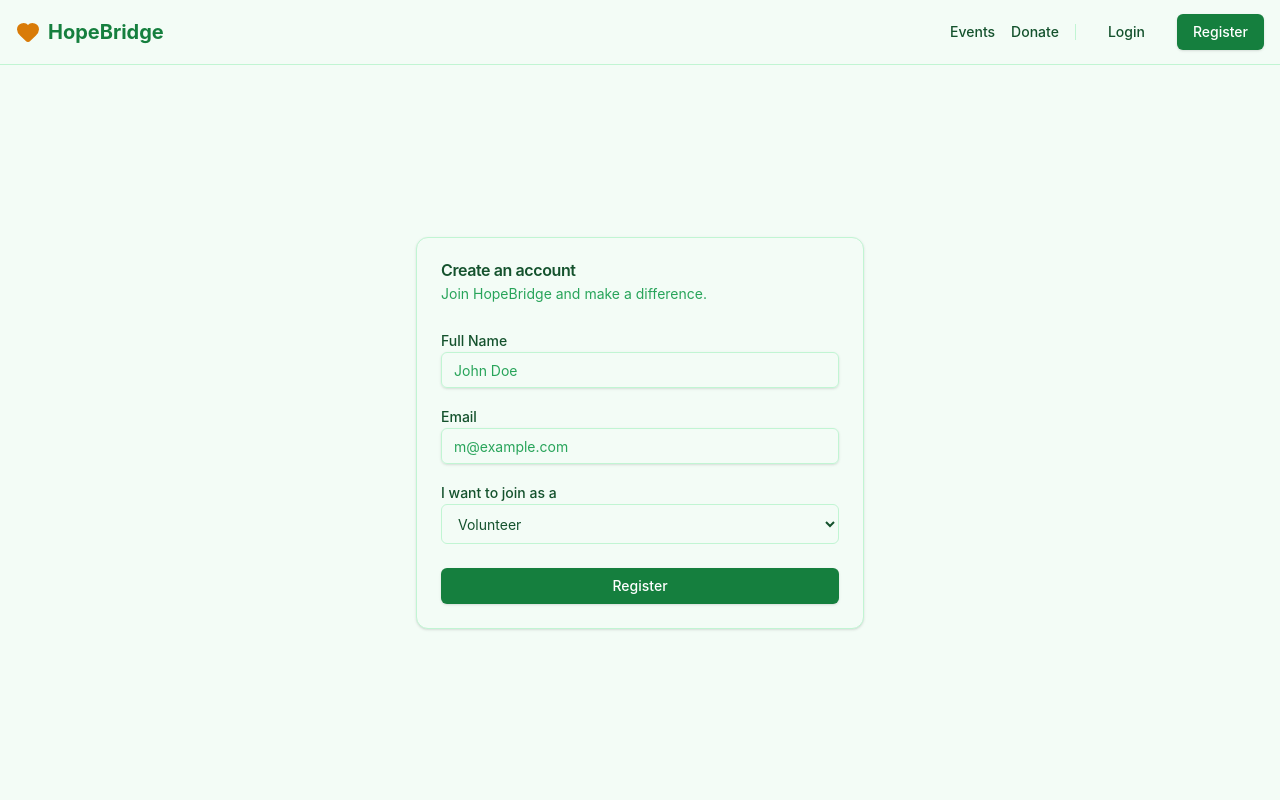
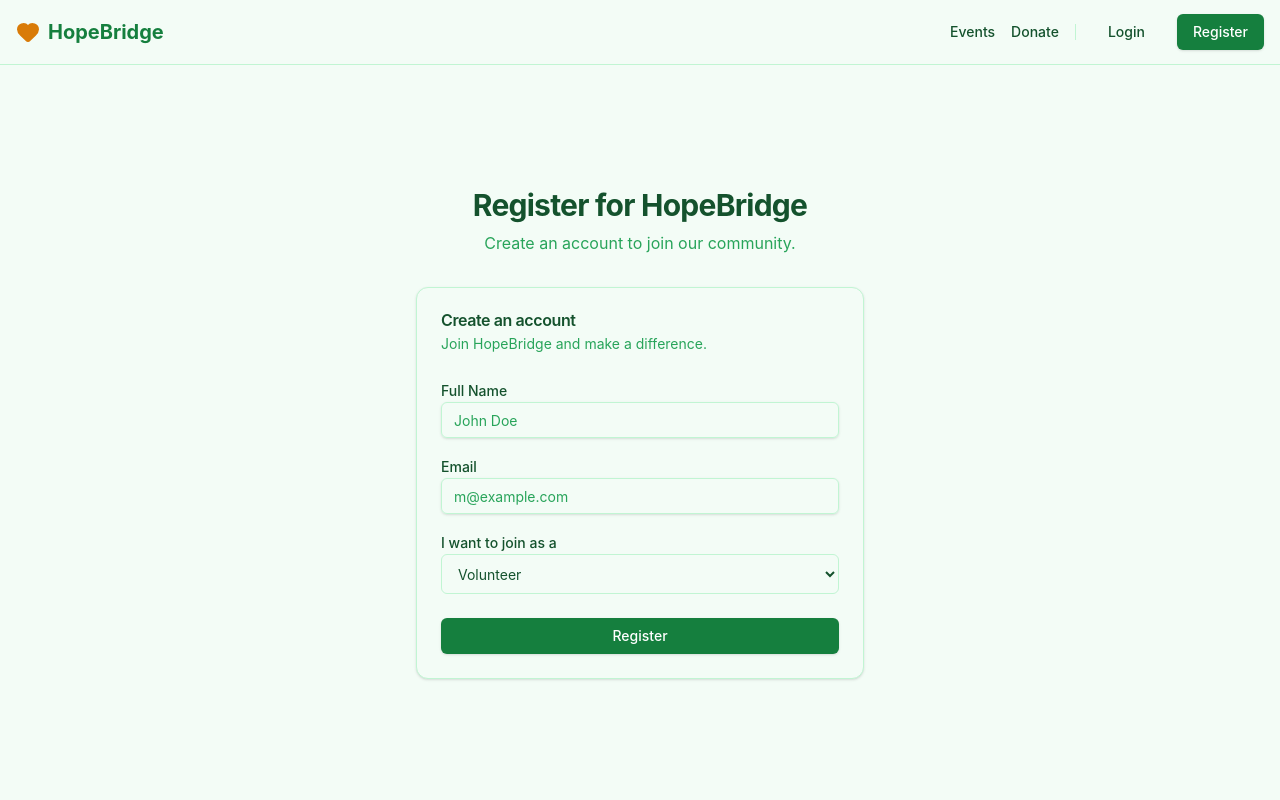
Before and after one commit to dhruviljpatel/NGO_project, a React (Vite) app in the folder frontend/: page /register in a window 1280 px wide. Shown: the top 800 px of the page. Built offline with nearby package versions, Linux system fonts and the light colour scheme.

Commit message:
feat(auth): add clear page headings for login and register pages

```diff
--- a/frontend/src/pages/Login.tsx
+++ b/frontend/src/pages/Login.tsx
@@ -25,7 +25,11 @@ export function Login() {
   }
 
   return (
-    <div className="flex items-center justify-center min-h-[calc(100vh-4rem)] p-4">
+    <div className="flex flex-col items-center justify-center min-h-[calc(100vh-4rem)] p-4 space-y-8">
+      <div className="text-center space-y-2">
+        <h1 className="text-3xl font-bold tracking-tight">Login to HopeBridge</h1>
+        <p className="text-muted-foreground">Access your dashboard to manage your activities.</p>
+      </div>
       <Card className="w-full max-w-md">
         <CardHeader>
           <CardTitle>Welcome back</CardTitle>
--- a/frontend/src/pages/Register.tsx
+++ b/frontend/src/pages/Register.tsx
@@ -26,7 +26,11 @@ export function Register() {
   }
 
   return (
-    <div className="flex items-center justify-center min-h-[calc(100vh-4rem)] p-4">
+    <div className="flex flex-col items-center justify-center min-h-[calc(100vh-4rem)] p-4 space-y-8">
+      <div className="text-center space-y-2">
+        <h1 className="text-3xl font-bold tracking-tight">Register for HopeBridge</h1>
+        <p className="text-muted-foreground">Create an account to join our community.</p>
+      </div>
       <Card className="w-full max-w-md">
         <CardHeader>
           <CardTitle>Create an account</CardTitle>
```
